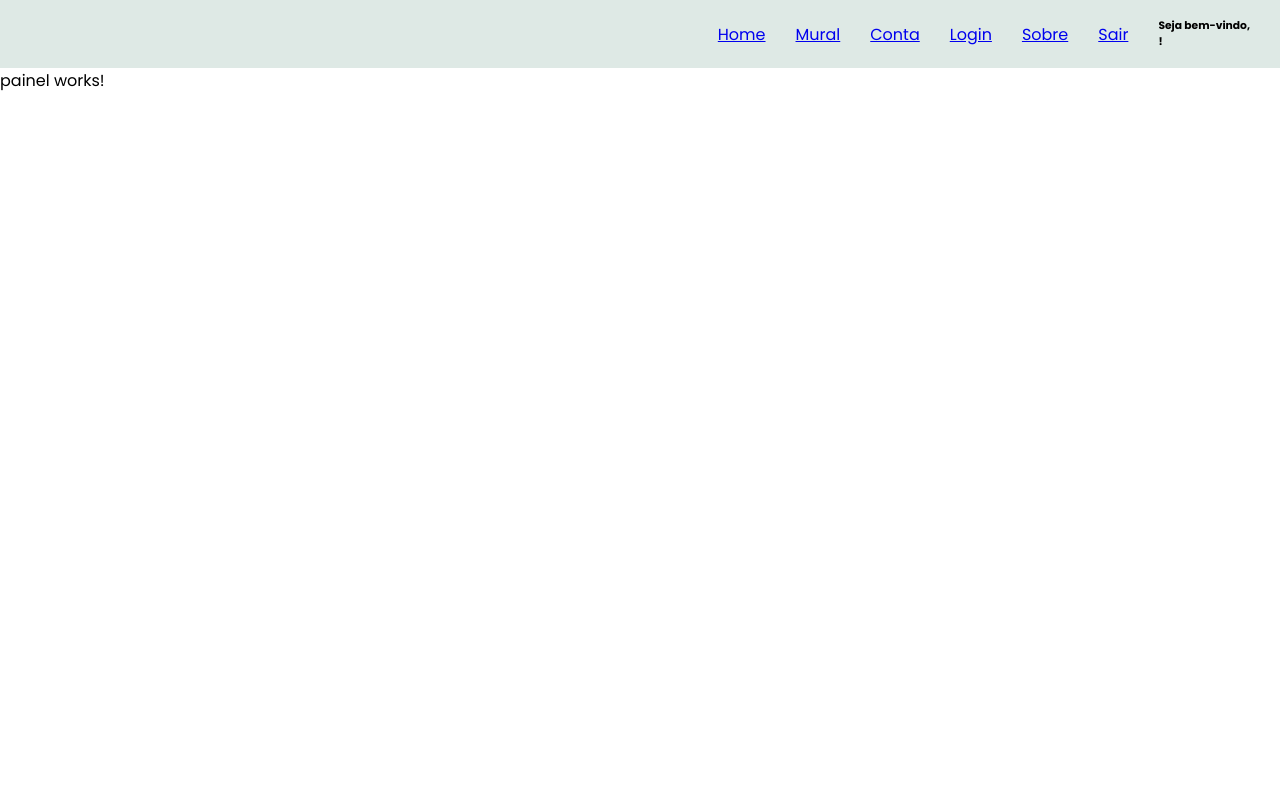
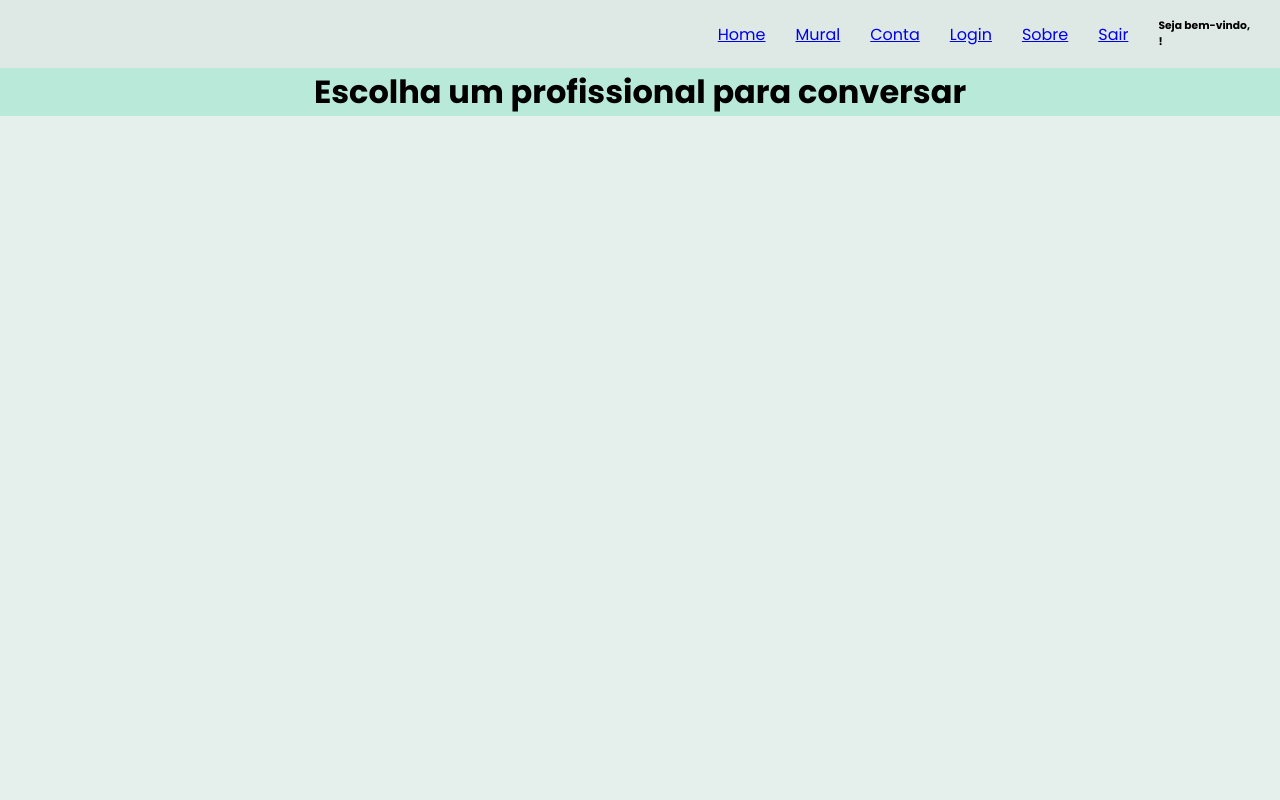
Before and after one commit to fabioyferreira/my-app, an Angular app: page /painel in a window 1280 px wide. Shown: the top 800 px of the page. Built offline with nearby package versions, Linux system fonts and the light colour scheme.

Commit message:
aulaWeBIII

```diff
--- a/src/app/componentes/paginas/painel/painel.component.css
+++ b/src/app/componentes/paginas/painel/painel.component.css
@@ -0,0 +1,13 @@
+.profissionais{
+    background-color: rgb(229, 240, 236);
+    width: 100%;
+    height: 100vh;
+    }
+
+    .h1painel{
+        display: flex;
+    background-color: rgb(185, 233, 217);
+    align-items: center;
+    align-content: center;
+    justify-content: center;
+    }
--- a/src/app/componentes/paginas/painel/painel.component.html
+++ b/src/app/componentes/paginas/painel/painel.component.html
@@ -1,7 +1,23 @@
 <div>
-<p>painel works!</p>
+
 </div>
 
 <div class="painel">
 
+    <div class="h1painel"> <h1>Escolha um profissional para conversar</h1></div>
+
+    <div class="profissionais">
+<div >
+
 </div>
+<div>
+
+</div>
+<div>
+
+</div>
+
+
+    </div>
+
+</div>
```
